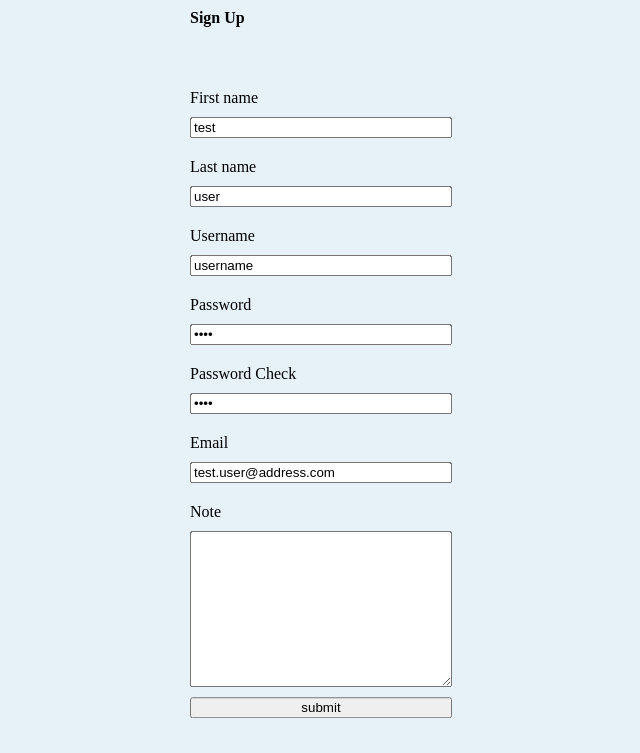
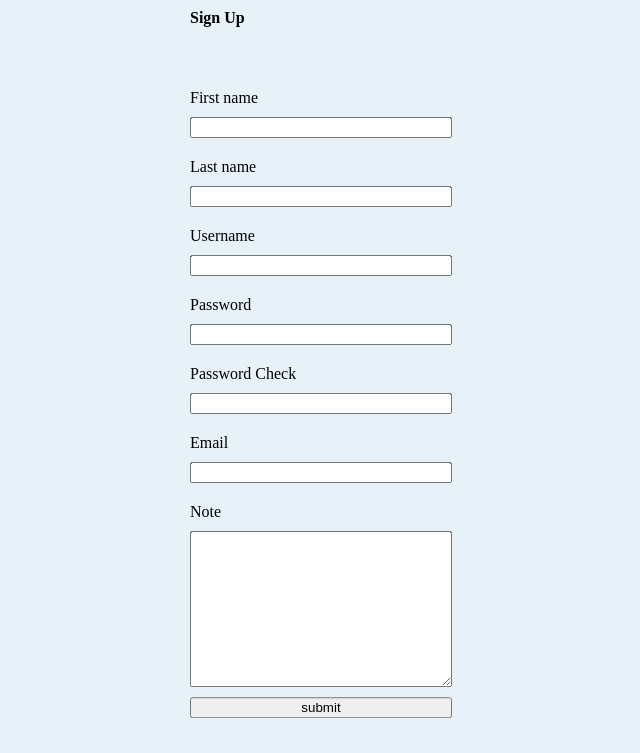
Before and after one commit to jblxo/znalostni-web, a PHP site: page /signup.php in a window 1280 px wide. Shown: the part 47-800 px from the top of the page, without its empty margins (319-959 px from the left). Run offline with PHP 8.4, Linux system fonts and the light colour scheme; data that the repository does not hold is empty.

Commit message:
Remove default form values

```diff
--- a/signin.php
+++ b/signin.php
@@ -20,9 +20,9 @@
     <h4 class="signup-heading">Sign In</h4>
     <form class="signup-form" action="signin.php" method="post">
         <label for="email">Email</label>
-        <input type="email" name="email" value="test.user@address.com" required>
+        <input type="email" name="email" required>
         <label for="password">Password</label>
-        <input type="password" name="password" value="test" required>
+        <input type="password" name="password" required>
         <input class="submit-btn" type="submit" name="submit" value="submit">
     </form>
 </section>
--- a/signup.php
+++ b/signup.php
@@ -34,17 +34,17 @@
     echo $error;
 } ?></span>
         <label for="firstName">First name</label>
-        <input type="text" name="firstName" value="test" required>
+        <input type="text" name="firstName" required>
         <label for="lastName">Last name</label>
-        <input type="text" name="lastName" value="user" required>
+        <input type="text" name="lastName" required>
         <label for="username">Username</label>
-        <input type="text" name="username" value="username" required>
+        <input type="text" name="username" required>
         <label for="password">Password</label>
-        <input type="password" name="password" value="test" required>
+        <input type="password" name="password" required>
         <label for="passwordCheck">Password Check</label>
-        <input type="password" name="passwordCheck" value="test" required>
+        <input type="password" name="passwordCheck" required>
         <label for="email">Email</label>
-        <input type="email" name="email" value="test.user@address.com" required>
+        <input type="email" name="email" required>
         <label for="note">Note</label>
         <textarea name="note" id="note" cols="30" rows="10"></textarea>
         <input class="submit-btn" type="submit" name="submit" value="submit">
```
